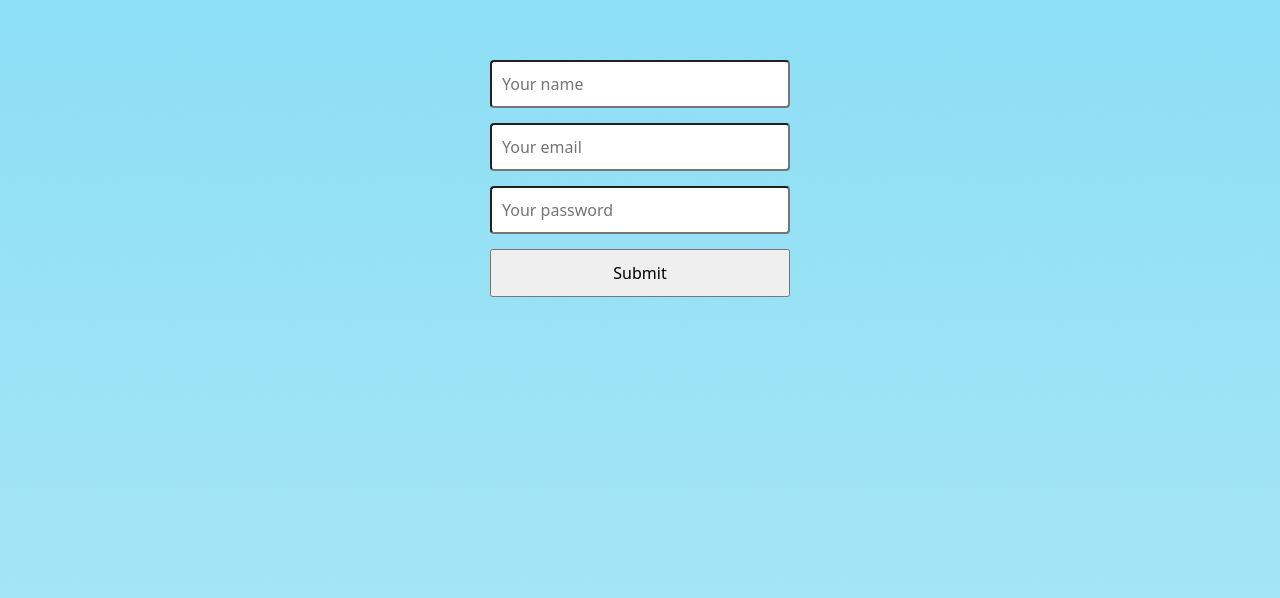
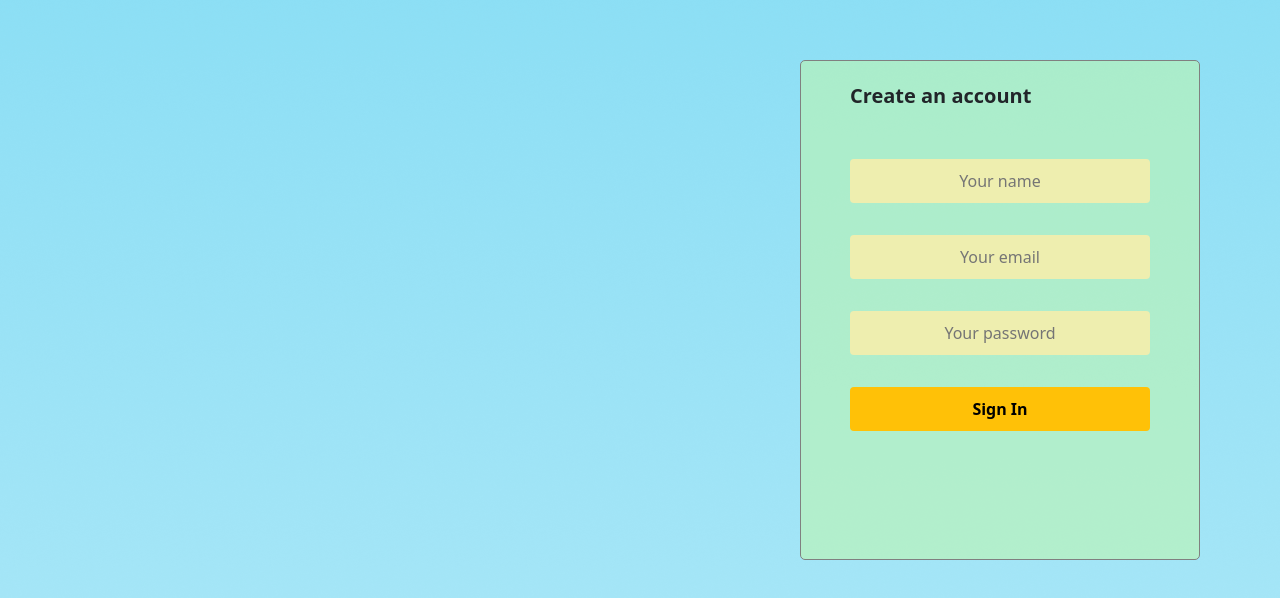
Before and after one commit to hasanfuad/assignment-9, a React (Create React App) app: page /login in a window 1280 px wide. Shown: the part 140-738 px from the top of the page. Built offline with nearby package versions, Linux system fonts and the light colour scheme.

Commit message:
login page design commit

```diff
--- /dev/null
+++ b/src/components/Login/Login.css
@@ -0,0 +1,25 @@
+.input-btn {
+    width: 300px;
+    padding: 10px;
+    margin-top: 2rem;
+    border: none;
+    background-color: rgb(238, 238, 175);
+    text-align: center;
+}
+
+.login-bg{
+    margin: 5rem 50rem;
+    padding: 20px;
+    border: 1px solid gray;
+    background-color: rgba(191, 247, 174, 0.575);
+    border-radius: 5px;
+    height: 500px;
+    width: 400px;
+}
+
+.form-btn{
+    border: none;
+    background-color: rgb(236, 185, 42);
+    font-weight: 700;
+    color: antiquewhite;
+}
--- a/src/components/Login/Login.js
+++ b/src/components/Login/Login.js
@@ -1,4 +1,6 @@
 import React from 'react';
+
+import './Login.css'
 
 const Login = () => {
     const handleSubmitForm = (e) => {
@@ -9,15 +11,16 @@ const Login = () => {
         marginTop: "200px"
     }
     return (
-        <div className="d-flex justify-content-around "style={styles}>
+        <div className="d-flex justify-content-around login-bg"style={styles}>
             <form onSubmit={handleSubmitForm}>
-                <input className="rounded" style={{width: "300px", padding: "10px"}} type="text" name="name" onBlur={handleSubmitForm} placeholder="Your name" />
+                <p style={{fontSize: "20px", fontWeight: "600"}}>Create an account</p>
+                <input className="input-btn rounded" type="text" name="name" onBlur={handleSubmitForm} placeholder="Your name" />
                 <br/>
-                <input className="rounded" style={{width: "300px", padding: "10px", marginTop: "15px"}} type="text" name="email" onBlur={handleSubmitForm} placeholder="Your email" required/>
+                <input className="input-btn rounded" type="text" name="email" onBlur={handleSubmitForm} placeholder="Your email" required/>
                 <br/>
-                <input className="rounded" style={{width: "300px", padding: "10px", marginTop: "15px"}} type="password" name="password" onBlur={handleSubmitForm} placeholder="Your password" required/>
+                <input className="input-btn rounded" type="password" name="password" onBlur={handleSubmitForm} placeholder="Your password" required/>
                 <br/>
-                <input style={{width: "300px", padding: "10px", marginTop: "15px"}} type="submit"/>
+                <input className="input-btn rounded btn-warning form-btn" type="submit" value="Sign In"/>
             </form>
         </div>
     );
```
